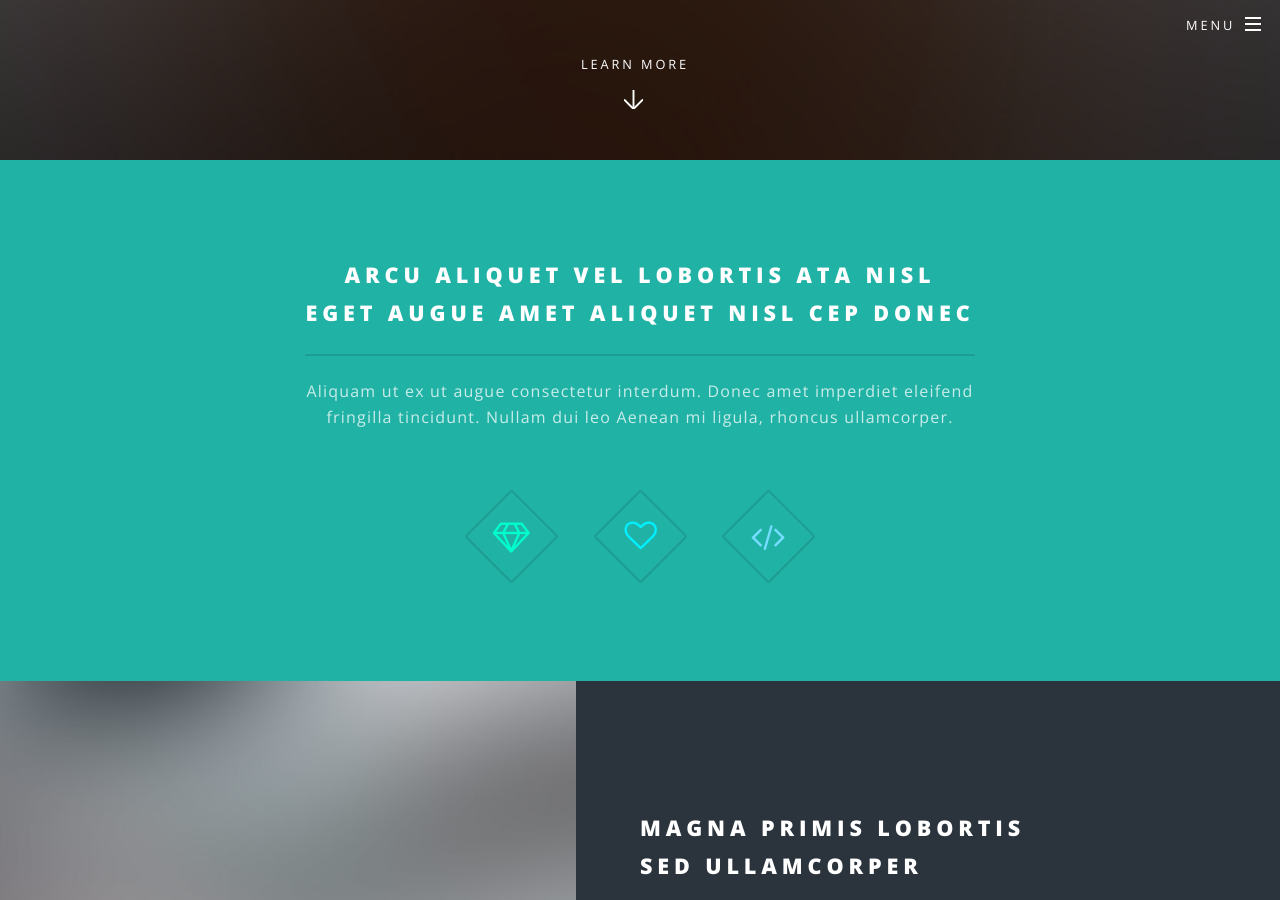
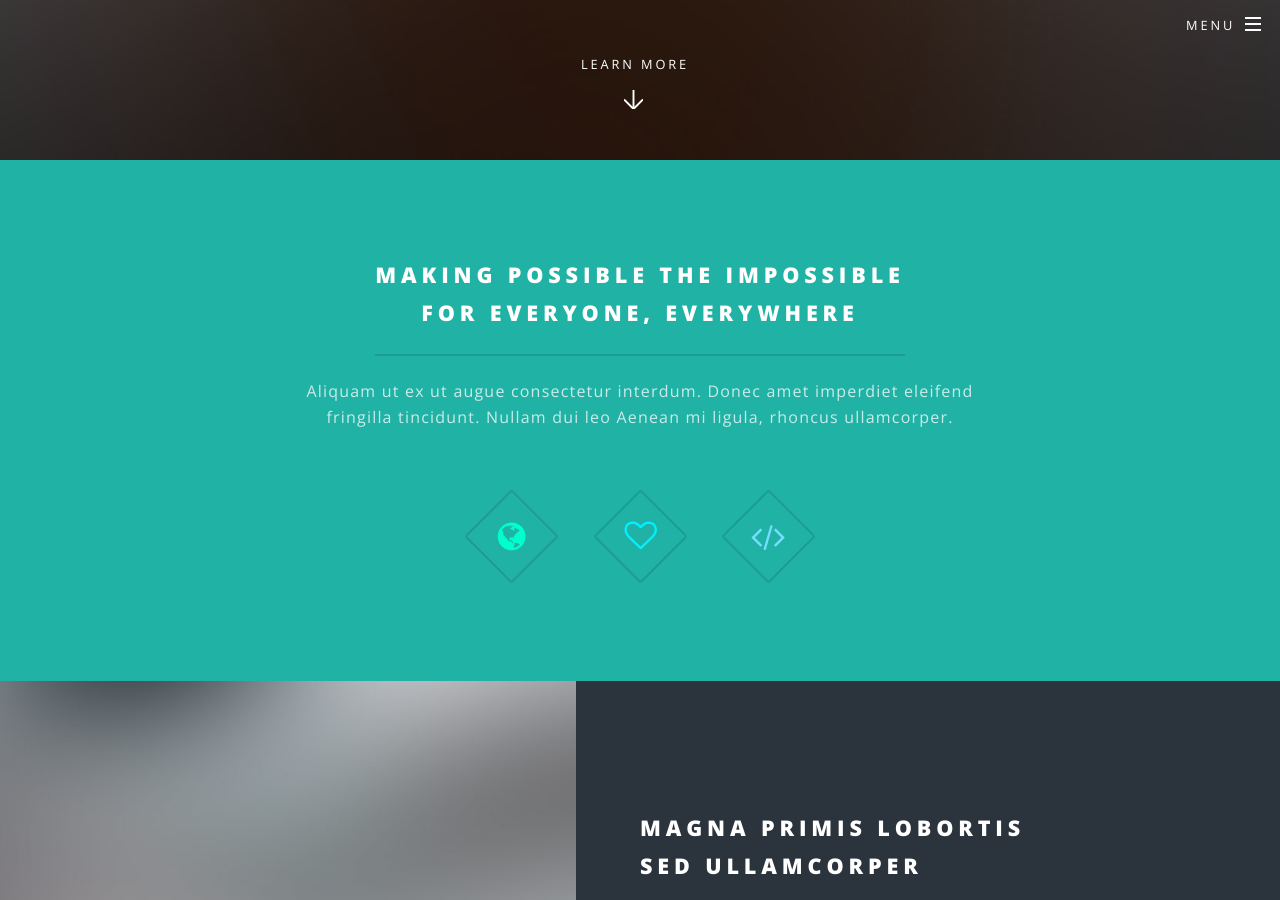
Before and after one commit to Rebecasarai/Braille-Writer, a Jekyll site: the page built from index.html, in a window 1280 px wide and 900 px high, scrolled down 740 px. Built offline with Jekyll 4.4.1, drawn with Linux system fonts in a browser that asks for light colours.

Commit message:
Update index.html

```diff
--- a/index.html
+++ b/index.html
@@ -17,14 +17,14 @@ layout: landing
 					<section id="one" class="wrapper style1 special">
 						<div class="inner">
 							<header class="major">
-								<h2>Arcu aliquet vel lobortis ata nisl<br />
-								eget augue amet aliquet nisl cep donec</h2>
+								<h2>Making possible the impossible<br />
+								for everyone, everywhere</h2>
 								<p>Aliquam ut ex ut augue consectetur interdum. Donec amet imperdiet eleifend<br />
 								fringilla tincidunt. Nullam dui leo Aenean mi ligula, rhoncus ullamcorper.</p>
 							</header>
 							<ul class="icons major">
-								<li><span class="icon fa-diamond major style1"><span class="label">Lorem</span></span></li>
-								<li><span class="icon fa-heart-o major style2"><span class="label">Ipsum</span></span></li>
+								<li><span class="icon fa-globe major style1"><span class="label">For everyone</span></span></li>
+								<li><span class="icon fa-heart-o major style2"><span class="label">Made with love</span></span></li>
 								<li><span class="icon fa-code major style3"><span class="label">Dolor</span></span></li>
 							</ul>
 						</div>
```
